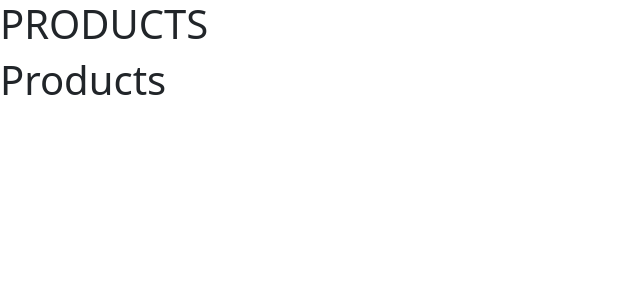
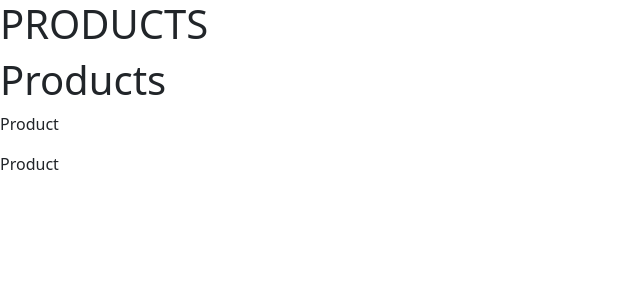
Before and after one commit to computernerdzach/angular, an Angular app in the folder my-first-project/: page / in a window 1280 px wide. Shown: the top 300 px of the page, without its empty margins (0-640 px from the left). Built offline with nearby package versions, Linux system fonts and the light colour scheme.

Commit message:
component creation from cli and calling component from other component

```diff
--- a/my-first-project/src/app/app.module.ts
+++ b/my-first-project/src/app/app.module.ts
@@ -4,11 +4,13 @@ import { BrowserModule } from '@angular/platform-browser';
 import { AppComponent } from './app.component';
 import { NgbModule } from '@ng-bootstrap/ng-bootstrap';
 import { ProductsComponent } from './products/products.component';
+import { ProductComponent } from './product/product.component';
 
 @NgModule({
   declarations: [
     AppComponent,
-    ProductsComponent
+    ProductsComponent,
+    ProductComponent
   ],
   imports: [
     BrowserModule,
--- /dev/null
+++ b/my-first-project/src/app/product/product.component.html
@@ -0,0 +1 @@
+<p>Product</p>
--- /dev/null
+++ b/my-first-project/src/app/product/product.component.ts
@@ -0,0 +1,15 @@
+import { Component, OnInit } from '@angular/core';
+
+@Component({
+  selector: 'product',
+  templateUrl: './product.component.html',
+  styleUrls: ['./product.component.css']
+})
+export class ProductComponent implements OnInit {
+
+  constructor() { }
+
+  ngOnInit(): void {
+  }
+
+}
--- a/my-first-project/src/app/products/products.component.html
+++ b/my-first-project/src/app/products/products.component.html
@@ -1 +1,4 @@
 <h1>Products</h1>
+
+<product></product>
+<product></product>
```
Also changed, not shown: my-first-project/src/app/product/product.component.css (added), 1 other file (tests, documents, lock files or other folders).
